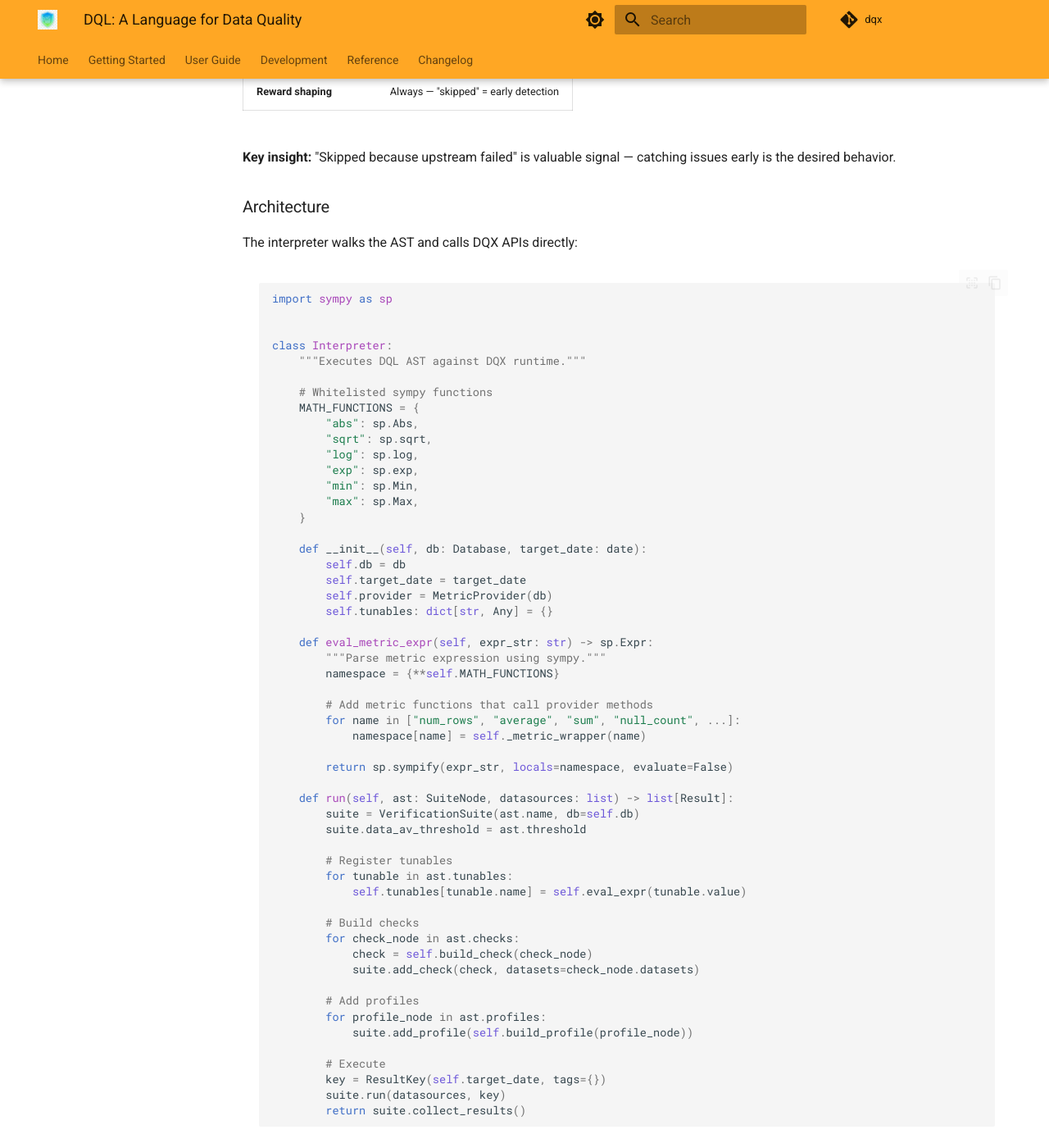
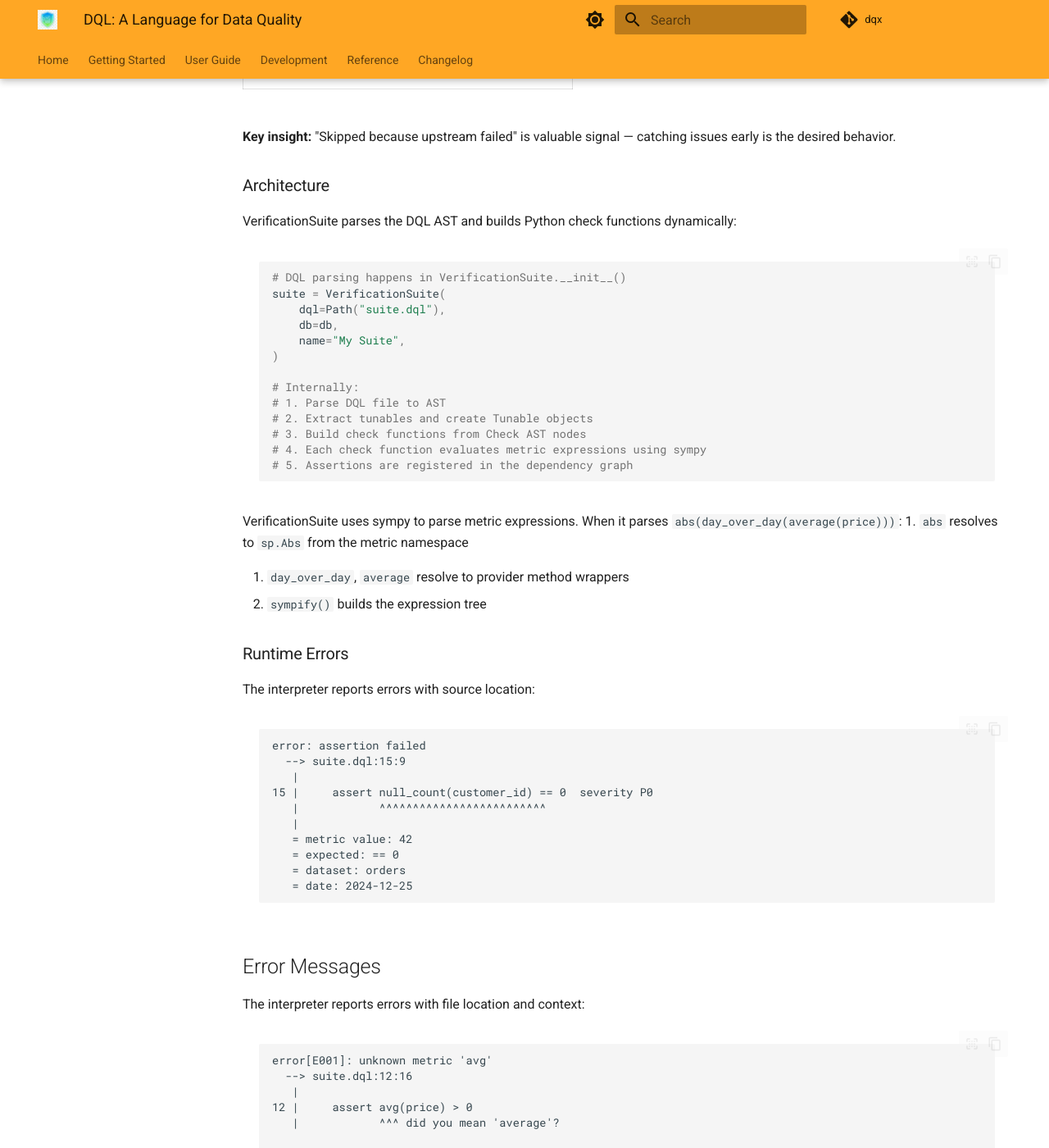
Before and after one commit to nampham2/dqx, an MkDocs documentation site: the page built from docs/design/dql-language.md, in a window 1280 px wide and 1400 px high, scrolled down 29965 px. Shown: the whole window at 82% size. Built offline with MkDocs 1.6.1 and Material for MkDocs 9.7.7, drawn with Linux system fonts in a browser that asks for light colours; comment, search, counter and statistics services are not loaded; some of the changed text lies outside the part shown.

Commit message:
docs: complete phase 4 & 5 - finalize DQL documentation updates
Phase 4 Complete:
- Verified all test DQL files have no profile syntax
- Confirmed parser test for profile rejection exists and passes

Phase 5 Complete:
- Remove all remaining Interpreter references from dql-language.md
- Update architecture sections to reference VerificationSuite
- Fix malformed code blocks from Interpreter class removal
- Replace outdated code examples with VerificationSuite(dql=...) pattern

All documentation now correctly reflects:
- DQL executes through VerificationSuite, not Interpreter
- Profiles defined in YAML/Python API, not DQL syntax
- Updated code examples and architecture descriptions

Documentation builds successfully with no errors.

````diff
--- a/docs/design/dql-language.md
+++ b/docs/design/dql-language.md
@@ -10,7 +10,7 @@
 
 ## Solution
 
-DQL expresses data quality checks in a syntax built for the task. The interpreter validates and executes checks directly against your database.
+DQL expresses data quality checks in a syntax built for the task. DQX validates and executes checks directly against your database.
 
 ```dql
 suite "Order Validation" {
@@ -319,7 +319,7 @@
 | `lag` | Calendar days offset (1 = yesterday, 7 = one week ago) |
 | `dataset` | Restrict metric to named dataset |
 
-**Lag semantics:** The `lag` parameter offsets by calendar days, not partition offsets. For a weekly-partitioned table queried on Monday with `lag 1`, the interpreter computes the metric for Sunday's data (which may fall in the previous week's partition).
+**Lag semantics:** The `lag` parameter offsets by calendar days, not partition offsets. For a weekly-partitioned table queried on Monday with `lag 1`, VerificationSuite computes the metric for Sunday's data (which may fall in the previous week's partition).
 
 ### Extended Metrics
 
@@ -1286,66 +1286,27 @@
 
 ### Architecture
 
-The interpreter walks the AST and calls DQX APIs directly:
+VerificationSuite parses the DQL AST and builds Python check functions dynamically:
 
 ```python
-import sympy as sp
-
-
-class Interpreter:
-    """Executes DQL AST against DQX runtime."""
-
-    # Whitelisted sympy functions
-    MATH_FUNCTIONS = {
-        "abs": sp.Abs,
-        "sqrt": sp.sqrt,
-        "log": sp.log,
-        "exp": sp.exp,
-        "min": sp.Min,
-        "max": sp.Max,
-    }
-
-    def __init__(self, db: Database, target_date: date):
-        self.db = db
-        self.target_date = target_date
-        self.provider = MetricProvider(db)
-        self.tunables: dict[str, Any] = {}
-
-    def eval_metric_expr(self, expr_str: str) -> sp.Expr:
-        """Parse metric expression using sympy."""
-        namespace = {**self.MATH_FUNCTIONS}
-
-        # Add metric functions that call provider methods
-        for name in ["num_rows", "average", "sum", "null_count", ...]:
-            namespace[name] = self._metric_wrapper(name)
-
-        return sp.sympify(expr_str, locals=namespace, evaluate=False)
-
-    def run(self, ast: SuiteNode, datasources: list) -> list[Result]:
-        suite = VerificationSuite(ast.name, db=self.db)
-        suite.data_av_threshold = ast.threshold
-
-        # Register tunables
-        for tunable in ast.tunables:
-            self.tunables[tunable.name] = self.eval_expr(tunable.value)
-
-        # Build checks
-        for check_node in ast.checks:
-            check = self.build_check(check_node)
-            suite.add_check(check, datasets=check_node.datasets)
-
-        # Add profiles
-        for profile_node in ast.profiles:
-            suite.add_profile(self.build_profile(profile_node))
-
-        # Execute
-        key = ResultKey(self.target_date, tags={})
-        suite.run(datasources, key)
-        return suite.collect_results()
-```
-
-The interpreter owns the sympy namespace. When it parses `abs(day_over_day(average(price)))`:
-1. `abs` resolves to `sp.Abs` from `MATH_FUNCTIONS`
+# DQL parsing happens in VerificationSuite.__init__()
+suite = VerificationSuite(
+    dql=Path("suite.dql"),
+    db=db,
+    name="My Suite",
+)
+
+# Internally:
+# 1. Parse DQL file to AST
+# 2. Extract tunables and create Tunable objects
+# 3. Build check functions from Check AST nodes
+# 4. Each check function evaluates metric expressions using sympy
+# 5. Assertions are registered in the dependency graph
+```
+
+VerificationSuite uses sympy to parse metric expressions. When it parses `abs(day_over_day(average(price)))`:
+1. `abs` resolves to `sp.Abs` from the metric namespace
+
 2. `day_over_day`, `average` resolve to provider method wrappers
 3. `sympify()` builds the expression tree
 
@@ -1483,9 +1444,9 @@
 
 ## Design Decisions
 
-### Interpreter-Only Architecture
-
-DQL runs directly via the interpreter. No compilation step. Metric expressions pass to sympy for parsing, enabling full compatibility with DQX's Python runtime.
+### Direct Execution Architecture
+
+DQL is parsed and executed directly by VerificationSuite. No compilation step. Metric expressions pass to sympy for parsing, enabling full compatibility with DQX's Python runtime.
 
 Benefits:
 - **Faster iteration** — No build step between edit and run
@@ -1506,7 +1467,7 @@
 
 ### Validation Before Execution
 
-The interpreter validates before running:
+DQX validates before running:
 
 - Unknown metric functions
 - Invalid severity levels
````
